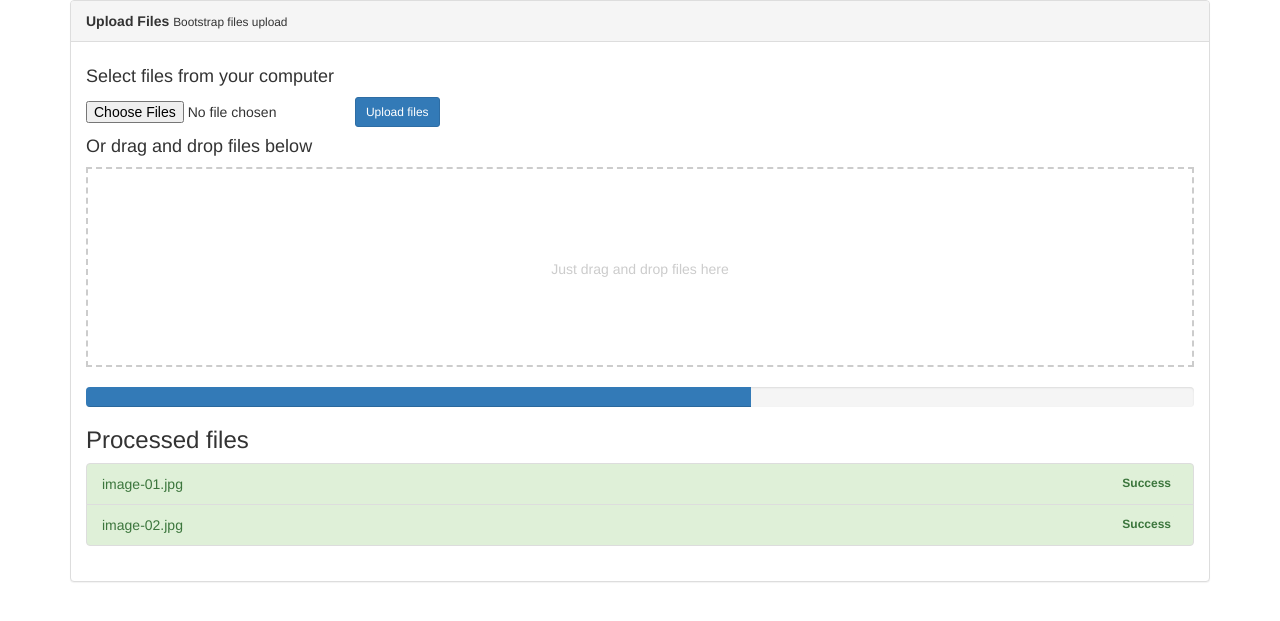
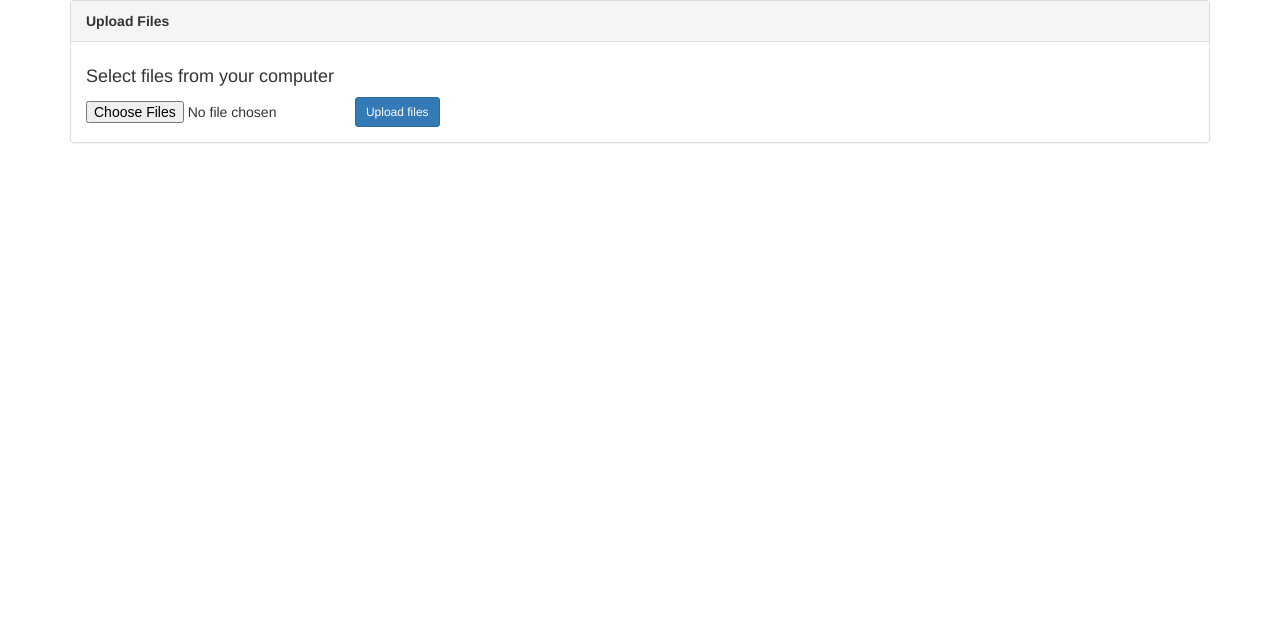
Before and after one commit to sigmundv/encrypt-image, a Flask app: page /upload in a window 1280 px wide. Shown: the top 621 px of the page. Run offline with Flask 2, Linux system fonts and the light colour scheme; parts of the project's set-up code (start-up, migrations or seed data) failed here and were passed over; some libraries are stand-ins or nearby versions.

Commit message:
Tidied up the code and implemented AES encryption

```diff
--- a/config.py
+++ b/config.py
@@ -31,6 +31,7 @@ class Config:
     SECRET_KEY = os.environ.get("SECRET_KEY") or "imcrypt-dev"
     SQLALCHEMY_TRACK_MODIFICATIONS = False
     MAX_CONTENT_LENGTH = 5 * 1024 * 1024  # Max filesize of 5MB
+    ALLOWED_FILE_TYPES = ["jpeg", "jpg", "png", "bmp", "tiff", "svg", "txt"]
 
 
 class DevConfig(Config):
--- a/imcrypt.py
+++ b/imcrypt.py
@@ -1,4 +1,4 @@
-import datetime, arrow, json, os, base64
+import datetime, arrow, json, os, base64, string, random
 from ssl import SSLContext, PROTOCOL_TLSv1_1, create_default_context
 from requests_oauthlib import OAuth2Session
 from flask import Flask, render_template, redirect, url_for, request, session
@@ -7,6 +7,11 @@ from flask_sqlalchemy import SQLAlchemy
 from flask_hashing import Hashing
 from config import config, Auth
 from requests.exceptions import HTTPError
+from cryptography.fernet import Fernet
+from Crypto import Random
+from Crypto.PublicKey import DSA, RSA
+from Crypto.Hash import SHA
+from Crypto.Cipher import AES
 
 app = Flask(__name__)
 
@@ -30,13 +35,36 @@ class Uploads(db.Model):
     __tablename = "uploads"
     userID = db.Column(db.Integer, db.ForeignKey(User.id), primary_key=True)
     timestamp = db.Column(db.Float, primary_key=True, default=arrow.utcnow().float_timestamp)
-    data = db.Column(db.Text, unique=True)
+    data = db.Column(db.Text)
 
     def __init__(self, userID, timestamp, data):
       self.userID = userID
       self.timestamp = timestamp
       self.data = data
 
+class AESCipher():
+
+  def __init__(self, key, block_size=16):
+    self.key = key
+    self.block_size = block_size
+
+  def encrypt(self, message):
+    if message is None or len(message) == 0:
+      return ''
+    iv = Random.new().read(AES.block_size)
+    cipher = AES.new(self.key, AES.MODE_CFB, iv)
+    return base64.b64encode(iv + cipher.encrypt(message))
+
+  def decrypt(self, message):
+    if message is None or len(message) == 0:
+      return ''
+    message = base64.b64decode(message)
+    iv = message[:AES.block_size]
+    cipher = AES.new(self.key, AES.MODE_CFB, iv)
+    return cipher.decrypt(message[AES.block_size:])
+
+key = Random.new().read(32)
+aes = AESCipher(key)
 
 login_manager = LoginManager(app)
 login_manager.login_view = "login"
@@ -64,7 +92,13 @@ def get_google_auth(state=None, token=None):
 @app.route('/')
 @login_required
 def index():
-	return render_template("index.html")
+
+  uploads = Uploads.query.filter_by(userID=current_user.get_id()).with_entities(Uploads.data).all()
+  images = []
+  for upload in uploads:
+    images.append(aes.decrypt(upload[0]))
+
+  return render_template("index.html", images=images)
 
 
 @app.route('/login')
@@ -79,9 +113,6 @@ def login():
 
 @app.route('/oauth2callback')
 def callback():
-    # Remember me option is checked
-    #remember = "remember-me" in request.args
-    #print(remember)
     # Redirect user to home page if already logged in.
     if current_user is not None and current_user.is_authenticated:
         return redirect(url_for('index'))
@@ -136,26 +167,32 @@ def upload():
     return render_template("upload.html")
 
 def validateExtension(filename):
-  return '.' in filename and filename.split('.')[-1] in ["jpeg", "jpg", "png", "bmp", "tiff", "svg", "txt"]
+  return '.' in filename and filename.split('.')[-1] in app.config["ALLOWED_FILE_TYPES"]
 
 def validateFileSize(fileContent):
-  print(app.config["MAX_CONTENT_LENGTH"])
-  print(len(fileContent))
-  #file.seek(0, 2)
-  #print(file.tell())
-  #if file.tell() < app.config["MAX_CONTENT_LENGTH"]:
   return len(fileContent) < app.config["MAX_CONTENT_LENGTH"]
+
+def randomString(length=16):
+    chars = string.ascii_letters + string.digits + string.punctuation
+    return ''.join((random.choice(chars)) for i in range(length))
 
 def encrypt(content, algorithm="base64"):
   if algorithm == "base64":
     return base64.b64encode(content)
+  if algorithm == "fernet":
+    key = Fernet.generate_key()
+    f = Fernet(key)
+    return f.encrypt(content)
+  if algorithm == "aes":
+    key = Random.new().read(32)
+    iv = Random.new().read(AES.block_size)
+    cipher = AES.new(key, AES.MODE_CFB, iv)
+    return iv + cipher.encrypt(content)
 
 
 @app.route('/postFileToDatabase', methods=['GET','POST'])
 def postFileToDatabase():
     images = request.files.getlist('images')
-    #images = request.files['images']
-    print(images)
     success = False
 
     #verify the file exists, has an allowed extension, and is under our max file size
@@ -164,21 +201,15 @@ def postFileToDatabase():
         #search the database via SQLAlchemy for an upload associated with our user
         timestamp = arrow.utcnow().float_timestamp
         upload = Uploads.query.filter_by(userID=current_user.get_id(), timestamp=timestamp).first()
-        #print(upload)
-        #print(current_user.get_id())
-        print(timestamp)
         #if the user already has an upload, find and overwrite in database
         content = file.read()
         if validateFileSize(content):
           if upload is not None:
-            upload.data = encrypt(content)
-            #print(upload.data)
+            upload.data = aes.encrypt(content)
           #otherwise, create a new upload database object
           else:
-            upload = Uploads(userID=current_user.get_id(), timestamp=timestamp, data=encrypt(content))
+            upload = Uploads(userID=current_user.get_id(), timestamp=timestamp, data=aes.encrypt(content))
           #add our users upload to the database
-          print((upload.userID, upload.timestamp, upload.data[:100]))
-        #print(dir(file))
           db.session.add(upload)
 
     db.session.commit()
@@ -193,93 +224,3 @@ def postFileToDatabase():
 if __name__ == "__main__":
 
 	app.run(debug=True, ssl_context=('./ssl.crt', './ssl.key'))
-
-#import json
-#
-#import os
-#os.environ['OAUTHLIB_INSECURE_TRANSPORT'] = '1'
-#
-#with open("../client_secret.json", 'r') as f:
-#	oauth2_params = json.loads(f.read())
-#
-#GOOGLE_CLIENT_ID = oauth2_params["web"]["client_id"]
-#GOOGLE_CLIENT_SECRET = oauth2_params["web"]["client_secret"]
-#REDIRECT_URI = oauth2_params["web"]["redirect_uris"][0]  # one of the Redirect URIs from Google APIs console
-#AUTHORIZE_URI = oauth2_params["web"]["auth_uri"]
-#TOKEN_URI = oauth2_params["web"]["token_uri"]
-#SCOPE = "https://www.googleapis.com/auth/userinfo.email"
-#
-#SECRET_KEY = 'development key'
-#
-#app = Flask(__name__)
-#app.secret_key = SECRET_KEY
-#
-#
-#@app.route('/')
-#def index():
-#
-#	access_token = session.get('access_token')
-#	if access_token is None:
-#		return redirect(url_for('login'))
-#
-#	access_token = access_token[0]
-#	from requests import get, RequestException
-#
-#	headers = {'Authorization': 'OAuth '+access_token}
-#
-#	try:
-#		res = requests.get("https://www.googleapis.com/oauth2/v1/userinfo", headers=headers)
-#	except HTTPError as e:
-#		if e.code == 401:
-#			# Unauthorized - bad token
-#			session.pop('access_token', None)
-#			return redirect(url_for('login'))
-#		return res.content
-#
-#	return res.content
-#
-#
-#@app.route("/welcome")
-#def welcome():
-#	return render_template("welcome.html")
-#
-##@app.route("/login", methods=["GET","POST"])
-#@app.route("/login", methods=["GET","POST"])
-#def login():
-#
-#	"""Step 1: User Authorization.
-#
-#	Redirect the user/resource owner to the OAuth provider (i.e. Github)
-#	using an URL with a few key OAuth parameters.
-#	"""
-#	print(session.get('access_token'))
-#	if session.get('access_token') is None:
-#		return render_template("login.html")
-#
-#	google = OAuth2Session(GOOGLE_CLIENT_ID, scope=SCOPE, redirect_uri=REDIRECT_URI)
-#	authorization_url, state = google.authorization_url(AUTHORIZE_URI)
-#
-#	# State is used to prevent CSRF, keep this for later.
-#	session['oauth_state'] = state
-#	return redirect(authorization_url)
-#
-#
-#@app.route("/oauth2callback", methods=["GET"])
-#def callback():
-#  """ Step 3: Retrieving an access token.
-#
-#  The user has been redirected back from the provider to your registered
-#  callback URL. With this redirection comes an authorization code included
-#  in the redirect URL. We will use that to obtain an access token.
-#  """
-#
-#  google = OAuth2Session(GOOGLE_CLIENT_ID, scope=SCOPE, redirect_uri=REDIRECT_URI)
-#  token = google.fetch_token(TOKEN_URI, client_secret=GOOGLE_CLIENT_SECRET,
-#                               authorization_response=request.url)
-#
-#  # At this point you can fetch protected resources but lets save
-#  # the token and show how this is done from a persisted token
-#  # in /welcome.
-#  session['oauth_token'] = token
-#
-#  return redirect(url_for('welcome'))
--- a/static/style.css
+++ b/static/style.css
@@ -92,3 +92,18 @@
   color: #222;
   border-color: #222;
 }
+
+img {
+  filter: gray; /* IE6-9 */
+  -webkit-filter: grayscale(1); /* Google Chrome, Safari 6+ & Opera 15+ */
+    -webkit-box-shadow: 0px 2px 6px 2px rgba(0,0,0,0.75);
+    -moz-box-shadow: 0px 2px 6px 2px rgba(0,0,0,0.75);
+    box-shadow: 0px 2px 6px 2px rgba(0,0,0,0.75);
+    margin-bottom:20px;
+}
+
+img:hover {
+  filter: none; /* IE6-9 */
+  -webkit-filter: grayscale(0); /* Google Chrome, Safari 6+ & Opera 15+ */
+
+}
--- a/templates/upload.html
+++ b/templates/upload.html
@@ -1,6 +1,6 @@
 <!DOCTYPE html>
 <head>
-  <title>Flask Intro - upload page</title>
+  <title>ImCrypt - Upload Page</title>
     <meta name="viewport" content="width=device-width, initial-scale=1.0">
     <link href="static/bootstrap.min.css" rel="stylesheet" media="screen">
     <link href="static/style.css" rel="stylesheet" media="screen">
@@ -8,7 +8,7 @@
 <body>
 <div class="container">
       <div class="panel panel-default">
-        <div class="panel-heading"><strong>Upload Files</strong> <small>Bootstrap files upload</small></div>
+        <div class="panel-heading"><strong>Upload Files</strong></div>
         <div class="panel-body">
 
           <!-- Standard Form -->
@@ -22,28 +22,7 @@
             </div>
           </form>
 
-          <!-- Drop Zone -->
-          <h4>Or drag and drop files below</h4>
-          <div class="upload-drop-zone" id="drop-zone">
-            Just drag and drop files here
-          </div>
-
-          <!-- Progress Bar -->
-          <div class="progress">
-            <div class="progress-bar" role="progressbar" aria-valuenow="60" aria-valuemin="0" aria-valuemax="100" style="width: 60%;">
-              <span class="sr-only">60% Complete</span>
             </div>
-          </div>
-
-          <!-- Upload Finished -->
-          <div class="js-upload-finished">
-            <h3>Processed files</h3>
-            <div class="list-group">
-              <a href="#" class="list-group-item list-group-item-success"><span class="badge alert-success pull-right">Success</span>image-01.jpg</a>
-              <a href="#" class="list-group-item list-group-item-success"><span class="badge alert-success pull-right">Success</span>image-02.jpg</a>
-            </div>
-          </div>
-        </div>
       </div>
 </div> <!-- /container -->
 </body>
```
Also changed, not shown: templates/index.html (+18 -6 lines), templates/login.html (+5 -4 lines).
